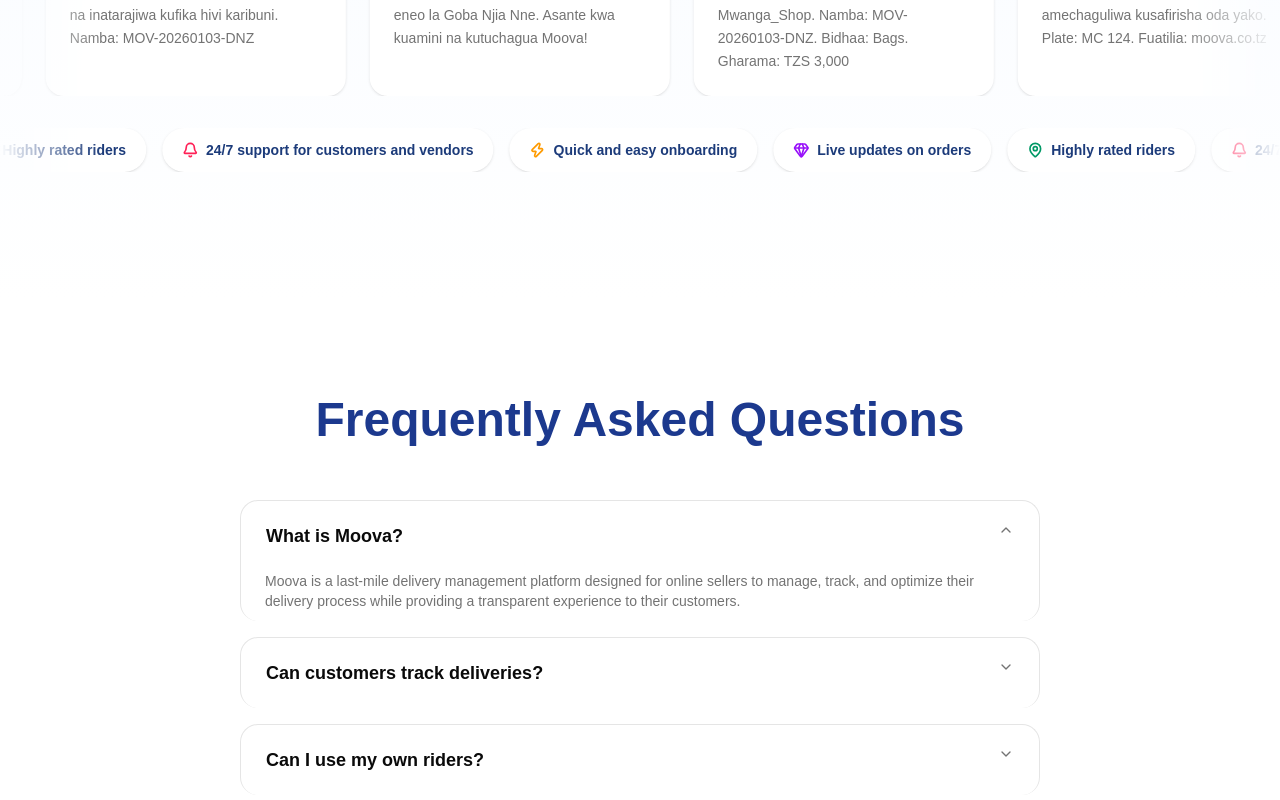
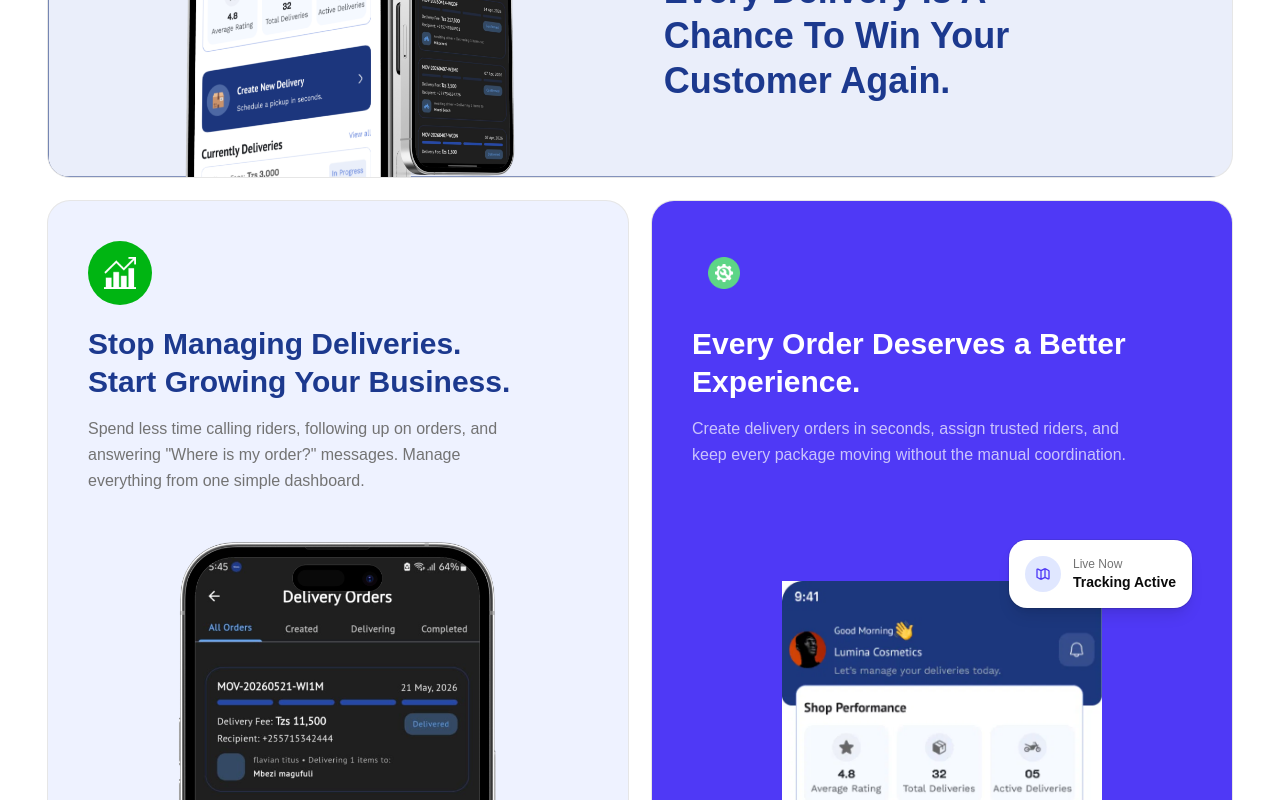
Before and after one commit to alobit21/Moova-Web, a React (Vite) app: page / in a window 1280 px wide. Shown: the part 5348-6148 px from the top of the page. Built offline with nearby package versions, Linux system fonts and the light colour scheme.

Commit message:
feat(app): mount new landing sections in App

```diff
--- a/src/app/App.tsx
+++ b/src/app/App.tsx
@@ -1,5 +1,7 @@
 import { Header } from "@/components/layout/Header"
 import { BecomeOne } from "@/features/landing/sections/BecomeOne"
+import { BuiltForGrowingBusinesses } from "@/features/landing/sections/BuiltForGrowingBusinesses"
+import { DeliverWithConfidence } from "@/features/landing/sections/DeliverWithConfidence"
 import { DeliverySpeaks } from "@/features/landing/sections/DeliverySpeaks"
 import { EverythingYouNeed } from "@/features/landing/sections/EverythingYouNeed"
 import { FAQ } from "@/features/landing/sections/FAQ"
@@ -17,11 +19,11 @@
       <SecondSale />
       <BecomeOne />
       <EverythingYouNeed />
-
-
+      <BuiltForGrowingBusinesses/>
       <DeliverySpeaks />
+      <Testimonials />
+      <DeliverWithConfidence />
       <FAQ />
-      <Testimonials />
 
 
       <Footer/>
```
